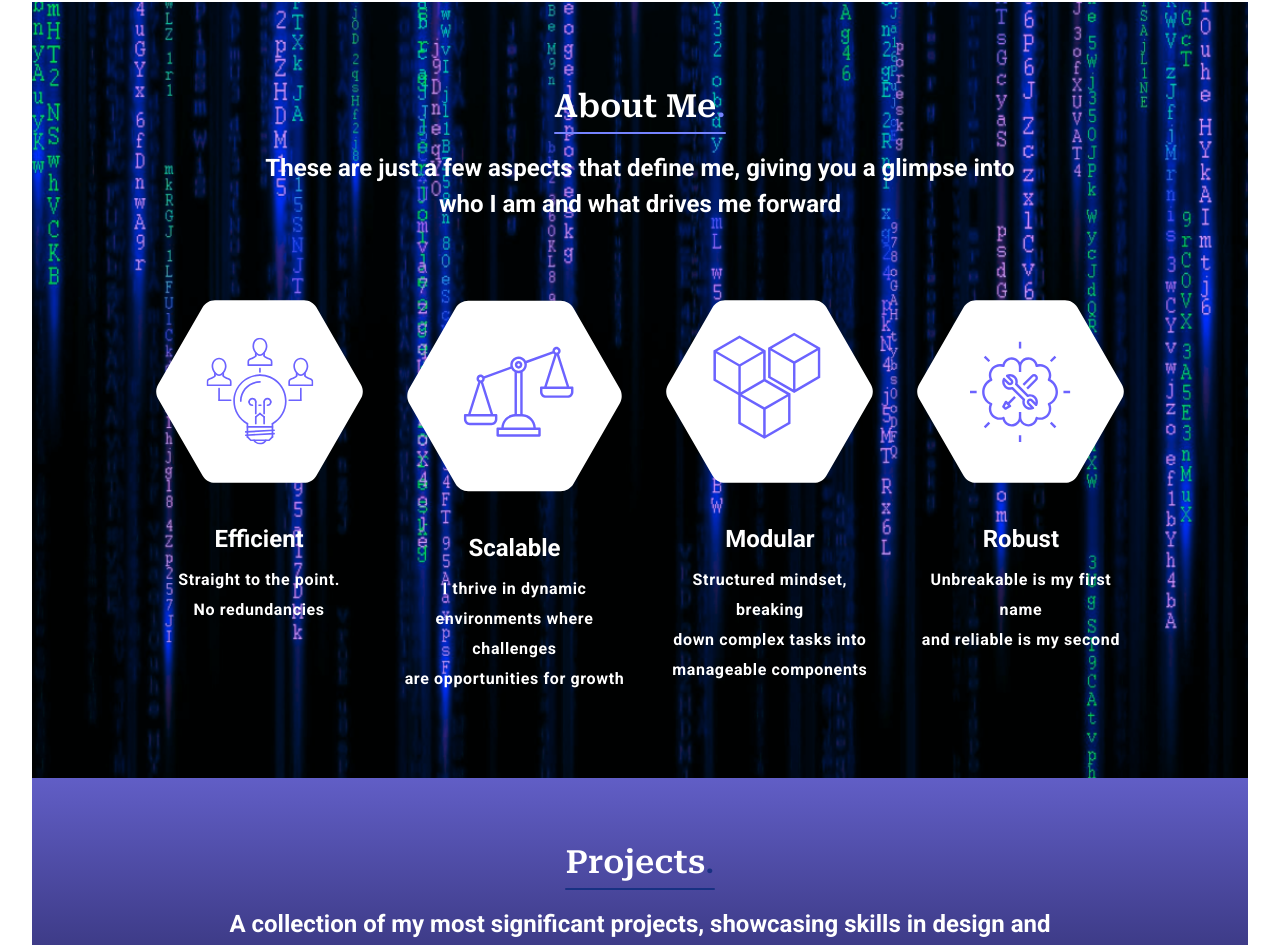
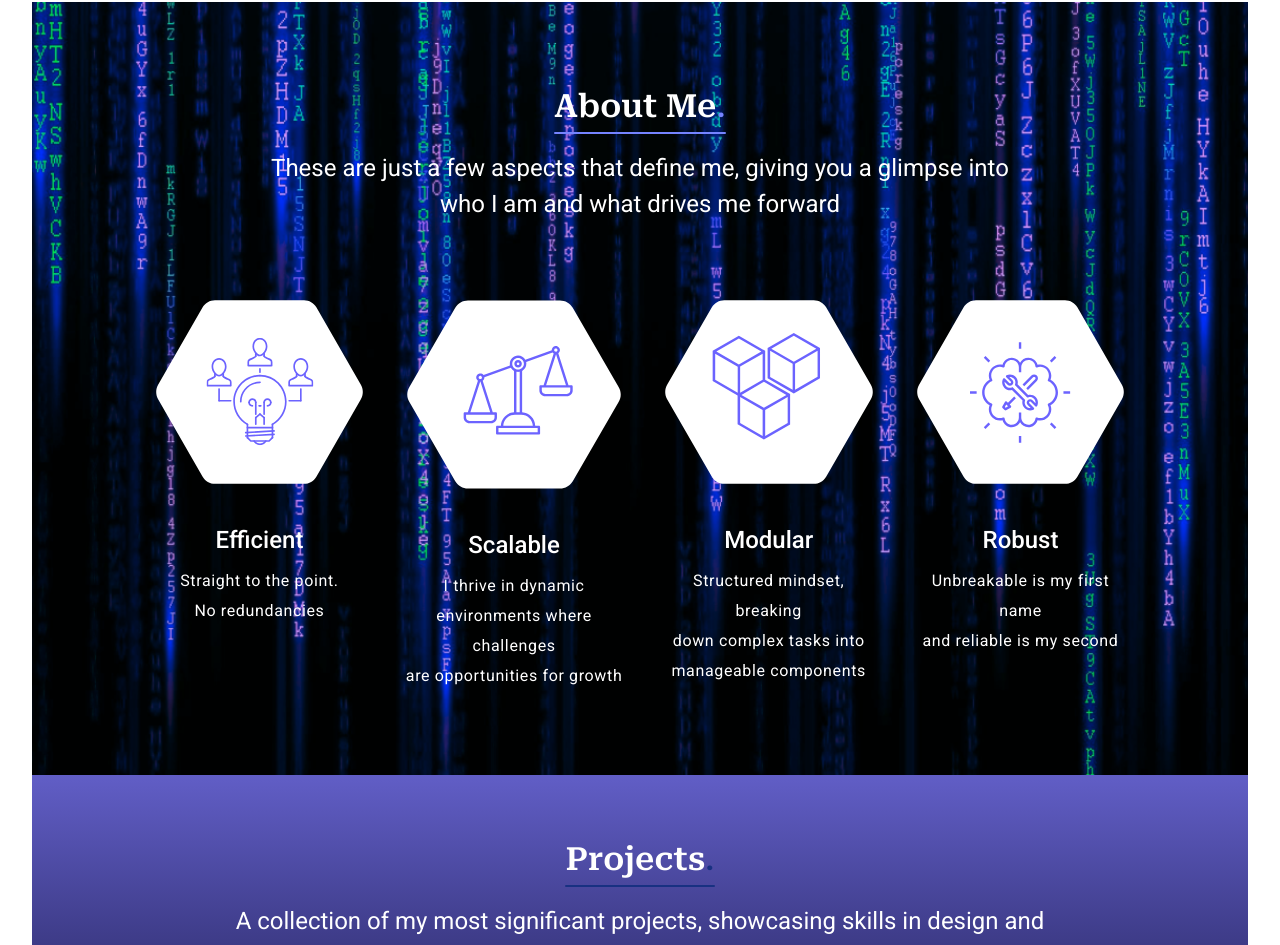
Before and after one commit to aybehl/PortfolioFrontend, a React (Vite) app: page / in a window 1280 px wide. Shown: the part 750-1695 px from the top of the page. Built offline with nearby package versions, Linux system fonts and the light colour scheme; no server answers.

Commit message:
Changed font weight at certain places

```diff
--- a/src/App.jsx
+++ b/src/App.jsx
@@ -3,10 +3,7 @@ import { BrowserRouter, Routes, Route } from 'react-router-dom';
 import Footer from './components/Footer';
 import Header from './components/Header';
 import Profile from './pages/Profile';
-import AboutMe from './pages/AboutMe';
 import ContactMe from './pages/ContactMe';
-import Projects from './pages/Projects';
-import Skills from './pages/Skills';
 
 function App() {
 
@@ -15,9 +12,6 @@ function App() {
       <Header/>
       <Routes>
         <Route path="/" element={<Profile />}/>
-        <Route path="/aboutMe" element={<AboutMe />}/>
-        <Route path="/projects" element={<Projects />}/>
-        <Route path="/skills" element={<Skills />}/>
         <Route path="/contactMe" element={<ContactMe />}/>
       </Routes>
       <Footer/>
--- a/src/pages/AboutMe.jsx
+++ b/src/pages/AboutMe.jsx
@@ -11,7 +11,7 @@ export default function AboutMe() {
           About Me<span className="text-shade-of-lighter-purple">.</span>
           <div className="absolute bottom-[-2px] left-0 w-full h-[0.125rem] bg-shade-of-lighter-purple rounded-md md:bottom-[-4px]" />
         </div>
-        <div className="hidden md:text-[1.5rem] xs:text-[0.75rem] font-semibold text-shade-of-white text-center md:mb-[4rem] xs:mb-[2.75rem] xs:w-[70%] xs:block">
+        <div className="hidden md:text-[1.5rem] xs:text-[0.75rem] font-normal text-shade-of-white text-center md:mb-[4rem] xs:mb-[2.75rem] xs:w-[70%] xs:block">
           <span className='block'>These are just a few aspects that define me, giving you a glimpse into</span>
           <span>who I am and what drives me forward</span>
         </div>
@@ -25,8 +25,8 @@ export default function AboutMe() {
               <img src="./images/about-me-section/icons/efficient-icon.svg" alt="Efficient icon" className="max-w-full h-auto" />
             </picture>
             <div className="flex flex-col items-center mt-0 md:mt-[1rem] xs:mt-[0.25rem] xs:w-full w-[118px]">
-              <div className="font-semibold text-shade-of-white mb-[0.5rem] md:text-[1.5rem] text-[0.75rem]">Efficient</div>
-              <div className="text-center text-shade-of-white font-semibold md:leading-[1.875rem] md:tracking-[0.04rem] md:text-[1rem] xs:leading-[1rem] xs:tracking-[0] text-[0.5rem] leading-[0.75rem]">
+              <div className="font-medium text-shade-of-white mb-[0.5rem] md:text-[1.5rem] text-[0.75rem]">Efficient</div>
+              <div className="text-center text-shade-of-white font-normal md:leading-[1.875rem] md:tracking-[0.04rem] md:text-[1rem] xs:leading-[1rem] xs:tracking-[0] text-[0.5rem] leading-[0.75rem]">
                 <span className='block'>Straight to the point.</span>
                 <span>No redundancies</span>
               </div>
@@ -41,8 +41,8 @@ export default function AboutMe() {
               <img src="./images/about-me-section/icons/scalable-icon.svg" alt="Scalable icon" className="max-w-full h-auto" />
             </picture>
             <div className="flex flex-col items-center mt-0 md:mt-[1rem] xs:mt-[0.25rem] xs:w-full w-[118px]">
-              <div className="font-semibold text-shade-of-white mb-[0.5rem] md:text-[1.5rem] text-[0.75rem]">Scalable</div>
-              <div className="text-center text-shade-of-white font-semibold md:leading-[1.875rem] md:tracking-[0.04rem] md:text-[1rem] xs:leading-[1rem] xs:tracking-[0] text-[0.5rem] leading-[0.75rem]">
+              <div className="font-medium text-shade-of-white mb-[0.5rem] md:text-[1.5rem] text-[0.75rem]">Scalable</div>
+              <div className="text-center text-shade-of-white font-normal md:leading-[1.875rem] md:tracking-[0.04rem] md:text-[1rem] xs:leading-[1rem] xs:tracking-[0] text-[0.5rem] leading-[0.75rem]">
                 <span className='block'>I thrive in dynamic</span>
                 <span className='block'>environments where challenges</span>
                 <span>are opportunities for growth</span>
@@ -58,8 +58,8 @@ export default function AboutMe() {
               <img src="./images/about-me-section/icons/modular-icon.svg" alt="Modular icon" className="max-w-full h-auto" />
             </picture>
             <div className="flex flex-col items-center mt-0 md:mt-[1rem] xs:mt-[0.25rem] xs:w-full w-[118px]">
-              <div className="font-semibold text-shade-of-white mb-[0.5rem] md:text-[1.5rem] text-[0.75rem]">Modular</div>
-              <div className="text-center text-shade-of-white font-semibold md:leading-[1.875rem] md:tracking-[0.04rem] md:text-[1rem] xs:leading-[1rem] xs:tracking-[0] text-[0.5rem] leading-[0.75rem]">
+              <div className="font-medium text-shade-of-white mb-[0.5rem] md:text-[1.5rem] text-[0.75rem]">Modular</div>
+              <div className="text-center text-shade-of-white font-normal md:leading-[1.875rem] md:tracking-[0.04rem] md:text-[1rem] xs:leading-[1rem] xs:tracking-[0] text-[0.5rem] leading-[0.75rem]">
                 <span className='block'>Structured mindset, breaking</span>
                 <span className='block'>down complex tasks into</span>
                 <span>manageable components</span>
@@ -75,8 +75,8 @@ export default function AboutMe() {
               <img src="./images/about-me-section/icons/robust-icon.svg" alt="Robust icon" className="max-w-full h-auto" />
             </picture>
             <div className="flex flex-col items-center mt-0 md:mt-[1rem] xs:mt-[0.25rem] xs:w-full w-[118px]">
-              <div className="font-semibold text-shade-of-white mb-[0.5rem] md:text-[1.5rem] text-[0.75rem]">Robust</div>
-              <div className="text-center text-shade-of-white font-semibold md:leading-[1.875rem] md:tracking-[0.04rem] md:text-[1rem] xs:leading-[1rem] xs:tracking-[0] text-[0.5rem] leading-[0.75rem]">
+              <div className="font-medium text-shade-of-white mb-[0.5rem] md:text-[1.5rem] text-[0.75rem]">Robust</div>
+              <div className="text-center text-shade-of-white font-normal md:leading-[1.875rem] md:tracking-[0.04rem] md:text-[1rem] xs:leading-[1rem] xs:tracking-[0] text-[0.5rem] leading-[0.75rem]">
                 <span className='block'>Unbreakable is my first name </span>
                 <span>and reliable is my second</span>
               </div>
--- a/src/pages/ContactMe.jsx
+++ b/src/pages/ContactMe.jsx
@@ -83,7 +83,7 @@ export default function ContactMe() {
           Contact Me<span className="text-shade-of-lighter-purple">.</span>
           <div className="absolute bottom-[-2px] left-0 w-full h-[0.125rem] bg-shade-of-lighter-purple rounded-md md:bottom-[-4px]" />
         </div>
-        <div className="hidden md:text-[1.5rem] xs:text-[0.75rem] font-semibold text-shade-of-white text-center md:mb-[4rem] xs:mb-[2.75rem] xs:w-[70%] xs:block">
+        <div className="hidden md:text-[1.5rem] xs:text-[0.75rem] font-normal text-shade-of-white text-center md:mb-[4rem] xs:mb-[2.75rem] xs:w-[70%] xs:block">
             Feel free to contact me by submitting the form below and I will get back to you as soon as possible
         </div>
 
--- a/src/pages/Projects.jsx
+++ b/src/pages/Projects.jsx
@@ -36,7 +36,7 @@ export default function Projects() {
             Projects<span className="text-shade-of-light-blue">.</span>
             <div className="absolute bottom-[-2px] left-0 w-full h-[0.125rem] bg-shade-of-light-blue rounded-md md:bottom-[-4px]" />
           </div>
-          <div className="hidden md:text-[1.5rem] xs:text-[0.75rem] font-semibold text-shade-of-white text-center md:mb-[4rem] xs:mb-[2.75rem] xs:w-[70%] xs:block">
+          <div className="hidden md:text-[1.5rem] xs:text-[0.75rem] font-normal text-shade-of-white text-center md:mb-[4rem] xs:mb-[2.75rem] xs:w-[70%] xs:block">
             A collection of my most significant projects, showcasing skills in design and development
           </div>
         </div>
--- a/src/pages/Skills.jsx
+++ b/src/pages/Skills.jsx
@@ -39,7 +39,7 @@ export default function Skills() {
                     Skills<span className="text-shade-of-lighter-purple">.</span>
                     <div className="absolute bottom-[-2px] left-0 w-full h-[0.125rem] bg-shade-of-lighter-purple rounded-md md:bottom-[-4px]" />
                 </div>
-                <div className="hidden md:text-[1.5rem] xs:text-[0.75rem] font-semibold text-shade-of-white text-center md:mb-[4rem] xs:mb-[2.75rem] xs:w-[70%] xs:block">
+                <div className="hidden md:text-[1.5rem] xs:text-[0.75rem] font-normal text-shade-of-white text-center md:mb-[4rem] xs:mb-[2.75rem] xs:w-[70%] xs:block">
                     My arsenal of skills and technologies, driving the success of my projects.
                 </div>
             </div>
```
Also changed, not shown: src/components/Header.jsx (+1 -31 lines).
